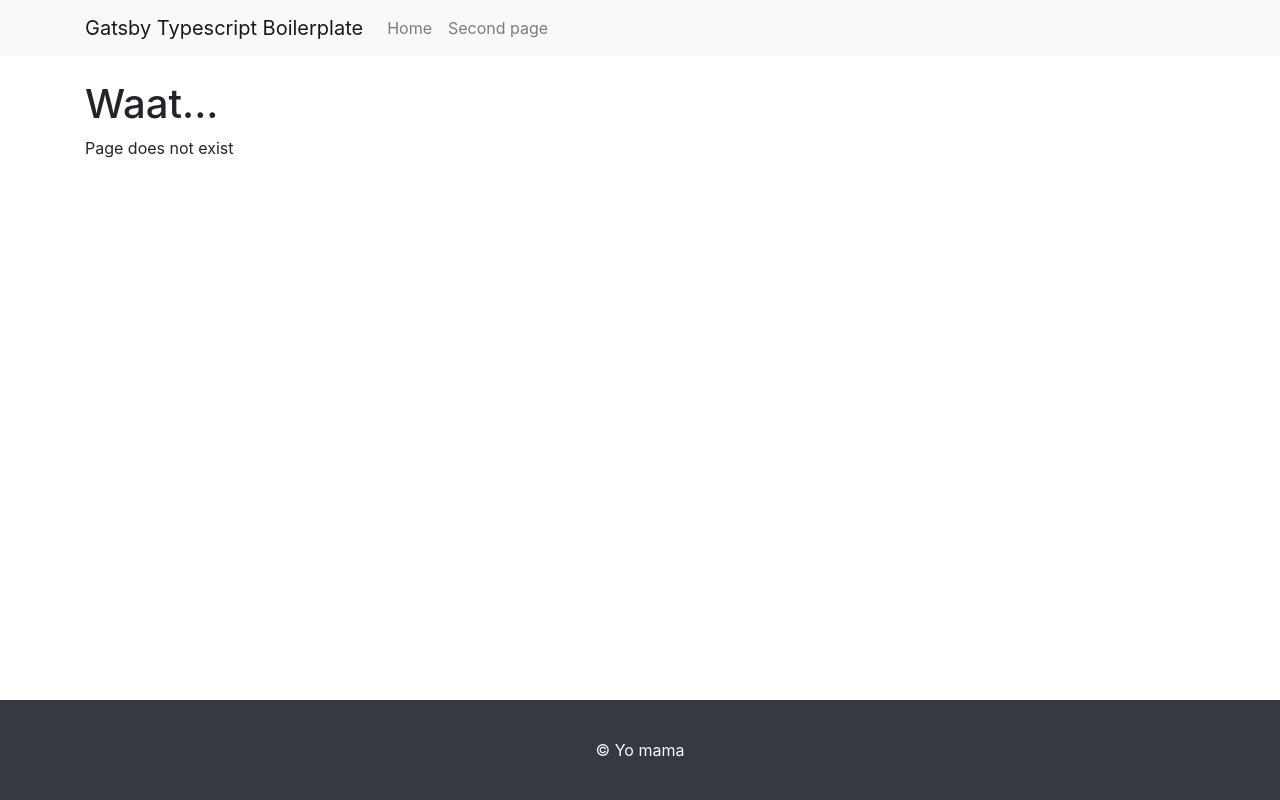
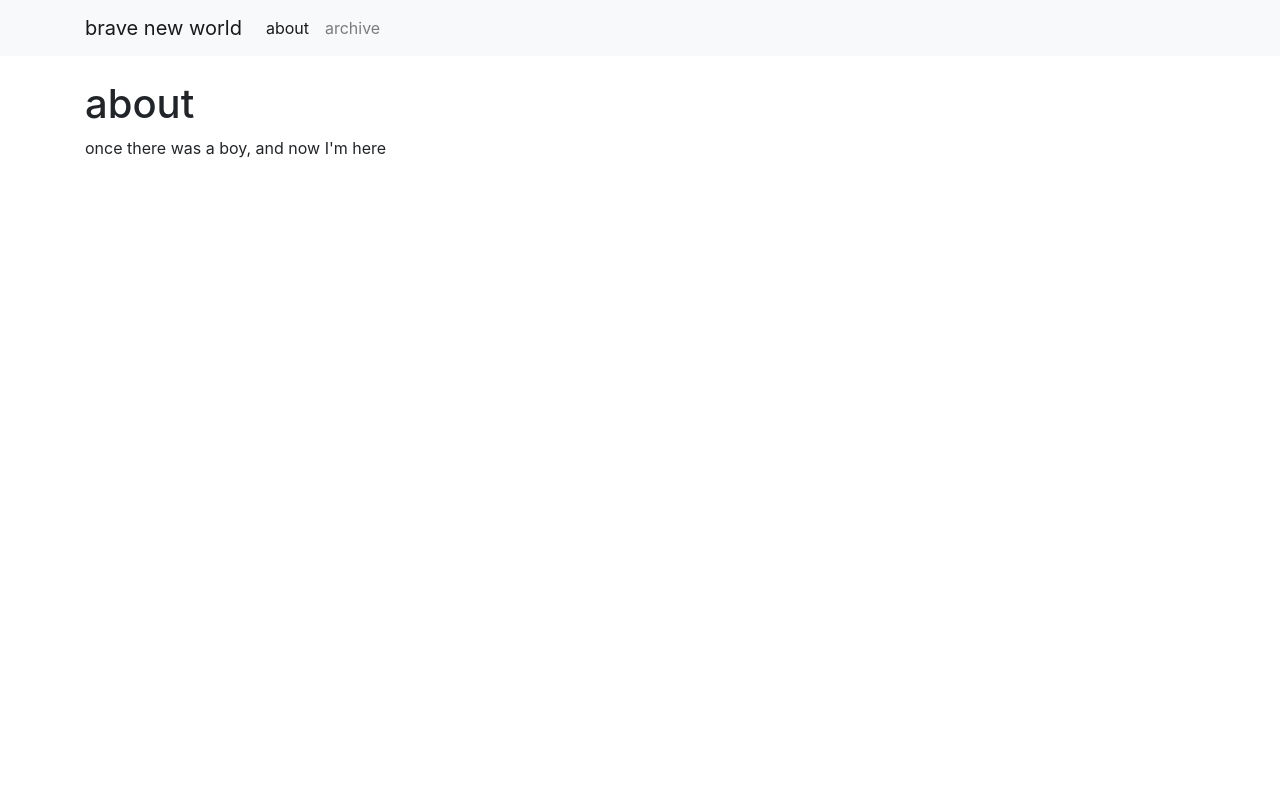
Before and after one commit to wickz80/dwixon-me, a Gatsby site: page /about in a window 1280 px wide. Before the commit this address had no page. Built offline with nearby package versions, Linux system fonts and the light colour scheme; Gatsby itself is replaced by a stand-in of ours.

Commit message:
stub out pages

```diff
--- a/gatsby-config.js
+++ b/gatsby-config.js
@@ -1,8 +1,8 @@
 module.exports = {
   siteMetadata: {
-    title: `Gatsby Typescript Boilerplate`,
-    description: `Gatsby Typescript Boilerplate`,
-    author: `Kjetil Haugland`,
+    title: `brave new world`,
+    description: `musings about code, automotive, philosophy, music ...`,
+    author: `dave`,
     siteUrl: `https://www.example.com` // CHANGE ME! Used for sitemap
   },
   plugins: [
--- a/src/components/common/footer.tsx
+++ /dev/null
@@ -1,13 +0,0 @@
-import * as React from "react"
-
-const Footer: React.FunctionComponent = () => (
-  <footer className="footer text-center bg-dark text-light d-flex align-items-center">
-    <div className="container">
-      <div className="row">
-        <div className="col-md-12 text-center">© Yo mama </div>
-      </div>
-    </div>
-  </footer>
-)
-
-export default Footer
--- a/src/components/common/header.tsx
+++ b/src/components/common/header.tsx
@@ -27,13 +27,13 @@ const Header: React.FunctionComponent<HeaderProps> = props => (
         <div className="collapse navbar-collapse" id="navbarNav">
           <ul className="navbar-nav">
             <li className="nav-item">
-              <Link to="/" className="nav-link" activeClassName="active">
-                Home
+              <Link to="/about" className="nav-link" activeClassName="active">
+                about
               </Link>
             </li>
             <li className="nav-item">
-              <Link to="/page2" className="nav-link" activeClassName="active">
-                Second page
+              <Link to="/archive" className="nav-link" activeClassName="active">
+                archive
               </Link>
             </li>
           </ul>
--- a/src/components/layouts/layout.tsx
+++ b/src/components/layouts/layout.tsx
@@ -1,7 +1,6 @@
 import { useStaticQuery, graphql } from "gatsby"
 import * as React from "react"
 import "../../styles/_imports.scss"
-import Footer from "../common/footer"
 import Header from "../common/header"
 
 interface SiteTitleQueryResult {
@@ -34,8 +33,6 @@ const Layout: React.FunctionComponent = ({ children }) => {
           <main className="pt-4">{children}</main>
         </div>
       </div>
-
-      <Footer />
     </div>
   )
 }
--- /dev/null
+++ b/src/pages/about.tsx
@@ -0,0 +1,12 @@
+import * as React from "react"
+
+import Layout from "../components/layouts/layout"
+
+const About: React.FunctionComponent = () => (
+  <Layout>
+    <h1>about</h1>
+    <p>once there was a boy, and now I'm here</p>
+  </Layout>
+)
+
+export default About
```
Also changed, not shown: src/pages/archive.tsx (added, +13 -0 lines), src/pages/index.tsx (+3 -15 lines), src/pages/page2.tsx (deleted, +0 -15 lines), 2 other files.
